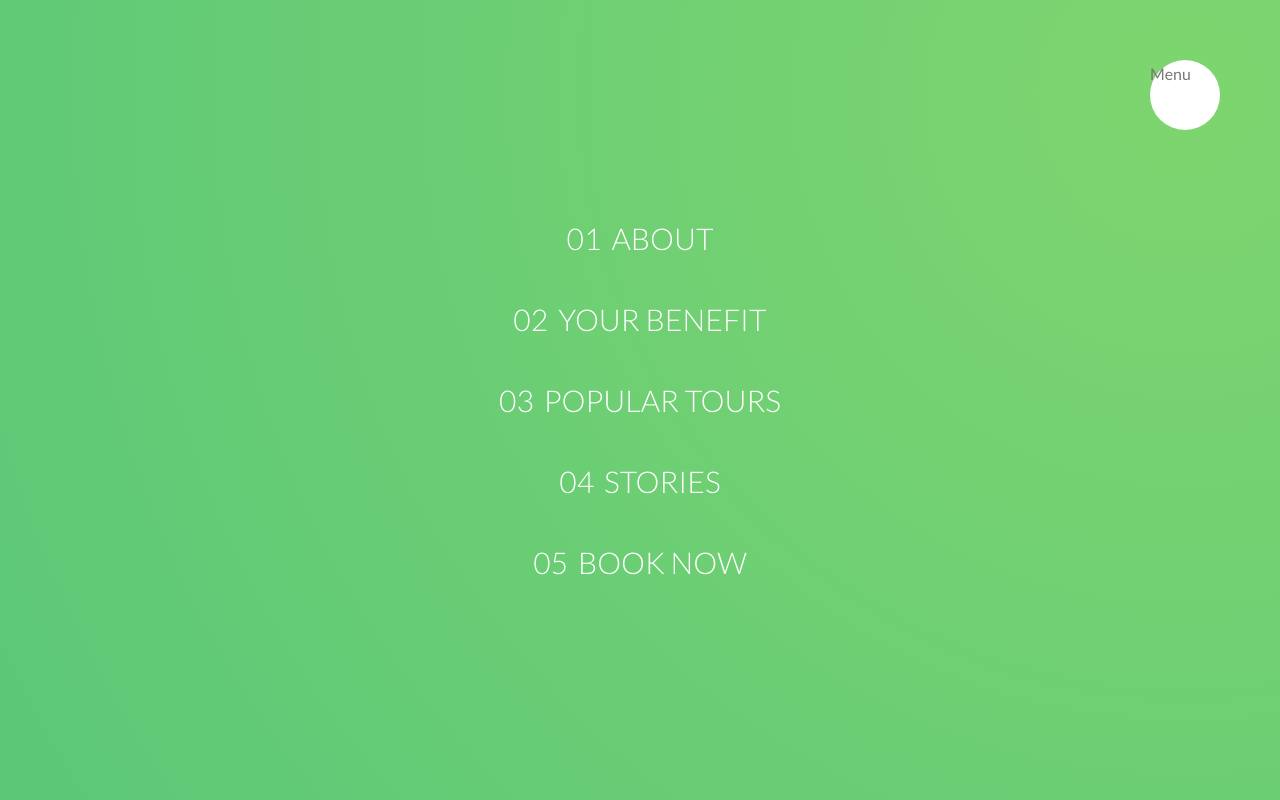
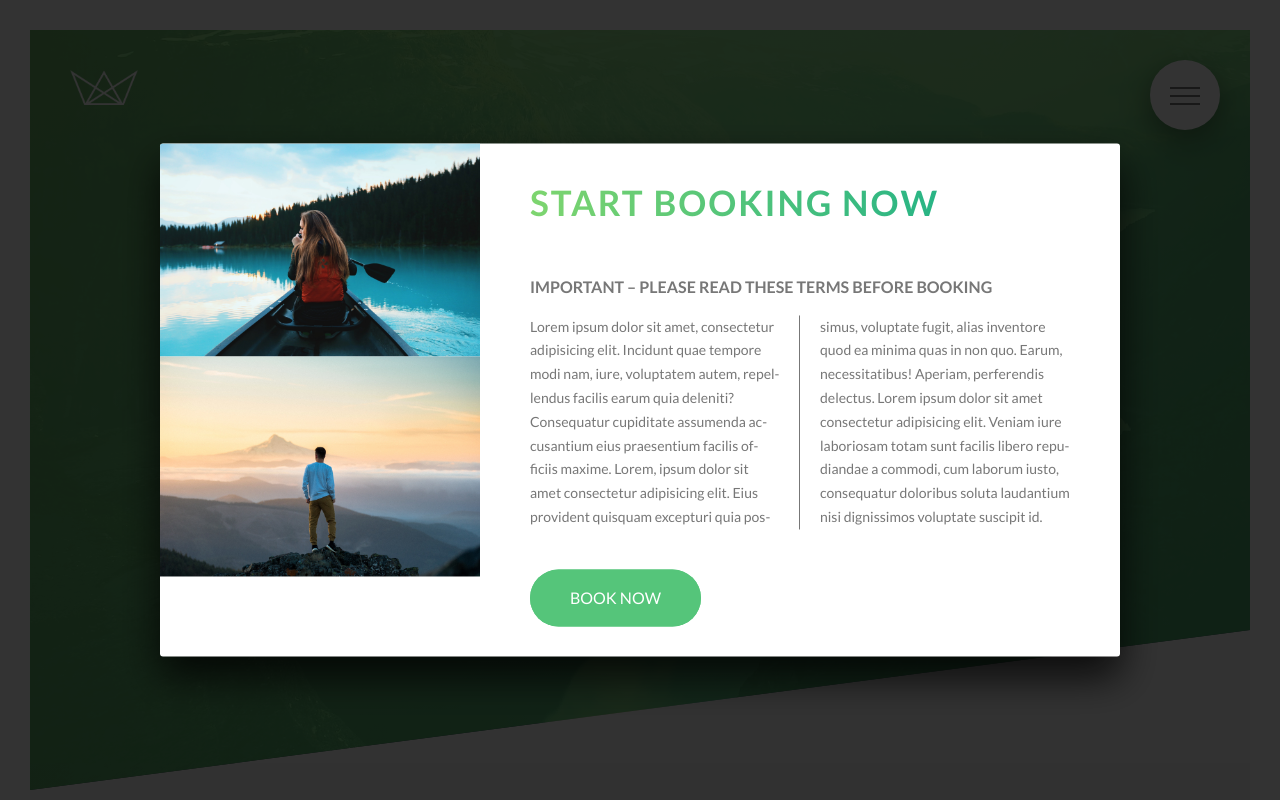
Before and after one commit to klee214/mytour, a website: page index.html in a window 1280 px wide. Shown: the top 800 px of the page. Drawn offline with Linux system fonts and the light colour scheme; files whose address does not match are found by name.

Commit message:
mixin, table-cell, hypens, column-count, column-gap, column-rule vertical-algin

```diff
--- a/index.html
+++ b/index.html
@@ -18,8 +18,10 @@
 
   <body>
     <div class="navigation">
-      <input type="checkbox" class="navigation__chcekbox" id="navi-toggle" />
-      <label for="navi-toggle" class="navigation__button">Menu</label>
+      <input type="checkbox" class="navigation__checkbox" id="navi-toggle" />
+      <label for="navi-toggle" class="navigation__button"
+        ><span class="navigation__icon"></span
+      ></label>
 
       <div class="navigation__background">&nbsp;</div>
 
@@ -419,5 +421,37 @@
         </div>
       </div>
     </footer>
+
+    <div class="popup">
+      <div class="popup__content">
+        <div class="popup__left">
+          <img src="img/nat-8.jpg" alt="" class="popup__img" /><img
+            src="img/nat-9.jpg"
+            alt=""
+            class="popup__img"
+          />
+        </div>
+        <div class="popup__right">
+          <h2 class="heading-secondary u-margin-bottom-m">Start booking now</h2>
+          <h2 class="heading-tertiary u-margin-bottom-s">
+            Important &ndash; Please read these terms before booking
+          </h2>
+          <p class="popup__text">
+            Lorem ipsum dolor sit amet, consectetur adipisicing elit. Incidunt
+            quae tempore modi nam, iure, voluptatem autem, repellendus facilis
+            earum quia deleniti? Consequatur cupiditate assumenda accusantium
+            eius praesentium facilis officiis maxime. Lorem, ipsum dolor sit
+            amet consectetur adipisicing elit. Eius provident quisquam excepturi
+            quia possimus, voluptate fugit, alias inventore quod ea minima quas
+            in non quo. Earum, necessitatibus! Aperiam, perferendis delectus.
+            Lorem ipsum dolor sit amet consectetur adipisicing elit. Veniam iure
+            laboriosam totam sunt facilis libero repudiandae a commodi, cum
+            laborum iusto, consequatur doloribus soluta laudantium nisi
+            dignissimos voluptate suscipit id.
+          </p>
+          <a href="" class="btn btn--green">Book Now</a>
+        </div>
+      </div>
+    </div>
   </body>
 </html>
--- a/sass/abstract/_mixin.scss
+++ b/sass/abstract/_mixin.scss
@@ -5,3 +5,10 @@
     content: "";
   }
 }
+@mixin absCenter {
+  position: absolute;
+  top: 50%;
+  left: 50%;
+
+  transform: translate(-50%, -50%);
+}
--- a/sass/component/_buttons.scss
+++ b/sass/component/_buttons.scss
@@ -38,7 +38,7 @@
 
   &--green {
     background-color: $medium-green;
-    color: $light-white;
+    color: $light-white  !important;
 
     &::after {
       background-color: $medium-green;
--- a/sass/layout/_navigation.scss
+++ b/sass/layout/_navigation.scss
@@ -1,8 +1,18 @@
 @import url("../abstract/_variables.scss");
 
 .navigation {
+  text-align: center;
   &__checkbox {
     display: none;
+  }
+
+  &__checkbox:checked ~ &__background {
+    transform: scale(80);
+  }
+
+  &__checkbox:checked ~ &__nav {
+    width: 100%;
+    opacity: 1;
   }
   &__button {
     background: $light-white;
@@ -13,6 +23,8 @@
     right: 6rem;
     border-radius: 50%;
     z-index: 2000;
+    box-shadow: 0 1rem 3rem rgba($color: #000000, $alpha: 0.4);
+    cursor: pointer;
   }
   &__background {
     height: 6rem;
@@ -23,16 +35,17 @@
     right: 6.5rem;
     background-image: radial-gradient($light-green, $dark-green);
     z-index: 1000;
-
-    transform: scale(80);
+    transition: transform 0.8s cubic-bezier(0.7, 0.36, 0.31, 0.95);
   }
   &__nav {
+    opacity: 0;
     height: 100vh;
-    width: 100%;
+    width: 0%;
     position: fixed;
     top: 0;
     right: 0;
     z-index: 1500;
+    transition: all 0.8s cubic-bezier(0.55, -0.23, 0.32, 1.38);
   }
   &__list {
     position: absolute;
@@ -78,4 +91,49 @@
       transform: translateX(1rem);
     }
   }
+
+  &__icon {
+    position: relative;
+    margin-top: 3.5rem;
+
+    &,
+    &::before,
+    &::after {
+      width: 3rem;
+      height: 2px;
+      background-color: $dark-grey;
+      display: inline-block;
+    }
+    &::before,
+    &::after {
+      content: "";
+      position: absolute;
+      left: 0;
+      transition: all 0.2s;
+    }
+    &::before {
+      top: -0.8rem;
+    }
+    &::after {
+      top: 0.8rem;
+    }
+  }
+  &__button:hover &__icon::before {
+    top: -1rem;
+  }
+  &__button:hover &__icon::after {
+    top: 1rem;
+  }
+
+  &__checkbox:checked + &__button &__icon {
+    background-color: transparent;
+  }
+  &__checkbox:checked + &__button &__icon::after {
+    transform: rotate(-45deg);
+    top: 0;
+  }
+  &__checkbox:checked + &__button &__icon::before {
+    transform: rotate(45deg);
+    top: 0;
+  }
 }
--- /dev/null
+++ b/sass/layout/_pop.scss
@@ -0,0 +1,44 @@
+@import url("../abstract/_variables.scss");
+@import url("../abstract/_mixin.scss");
+
+.popup {
+  height: 100vh;
+  width: 100%;
+  position: fixed;
+  top: 0;
+  left: 0;
+  z-index: 3000;
+  background-color: rgba($color: #000000, $alpha: 0.8);
+  &__content {
+    width: 75%;
+    background-color: $light-white;
+    box-shadow: 0 2rem 4rem rgba($color: #000000, $alpha: 0.8);
+    border-radius: 3px;
+    @include absCenter;
+    display: table;
+    overflow: hidden;
+  }
+  &__left {
+    display: table-cell;
+    width: 33.3333333%;
+  }
+  &__right {
+    display: table-cell;
+    vertical-align: middle;
+    width: 66.6666667%;
+    padding: 3rem 5rem;
+  }
+  &__img {
+    display: block;
+    width: 100%;
+  }
+  &__text {
+    font-size: 1.4rem;
+    margin-bottom: 4rem;
+
+    column-count: 2;
+    column-gap: 4rem;
+    column-rule: 1px solid $dark-grey;
+    hyphens: auto;
+  }
+}
--- a/sass/main.scss
+++ b/sass/main.scss
@@ -21,3 +21,4 @@
 @import "./layout/grid";
 @import "./layout/footer";
 @import "./layout/navigation";
+@import './layout/pop';
```
Also changed, not shown: css/style.css, 1 other file.
